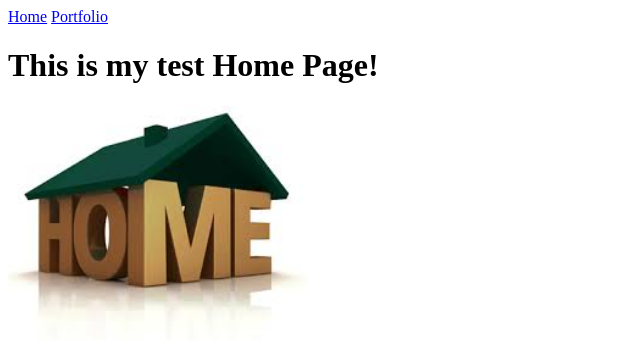
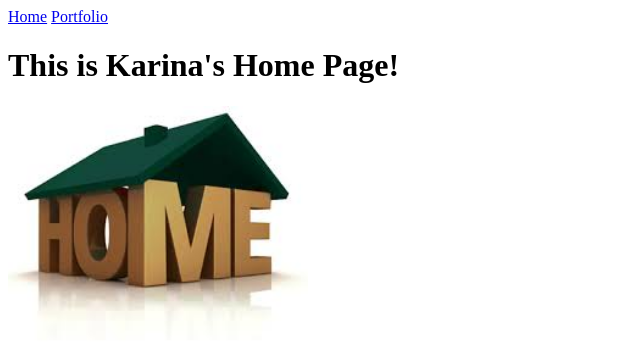
Before and after one commit to kjuarez1967/kjuarez1967.github.io, a plain HTML site: page my_website/index.html in a window 1280 px wide. Shown: the whole page, without its empty margins (0-640 px from the left). Drawn offline with Linux system fonts and the light colour scheme.

Commit message:
Initial commit

```diff
--- a/my_website/index.html
+++ b/my_website/index.html
@@ -7,7 +7,7 @@
   <body>
     <a href="index.html">Home</a>
     <a href="portfolio.html">Portfolio</a>
-    <h1>This is my test Home Page!</h1>
+    <h1>This is Karina's Home Page!</h1>
     <img src="images/home.jpg" height="250">
   </body>
 </html>
```
Also changed, not shown: .c9/metadata/environment/my_website/ portfolio.html, .c9/metadata/environment/my_website/index.html, .c9/metadata/environment/my_website/portfolio.html (added), my_website/portfolio.html (renamed from my_website/ portfolio.html), 1 other file.
